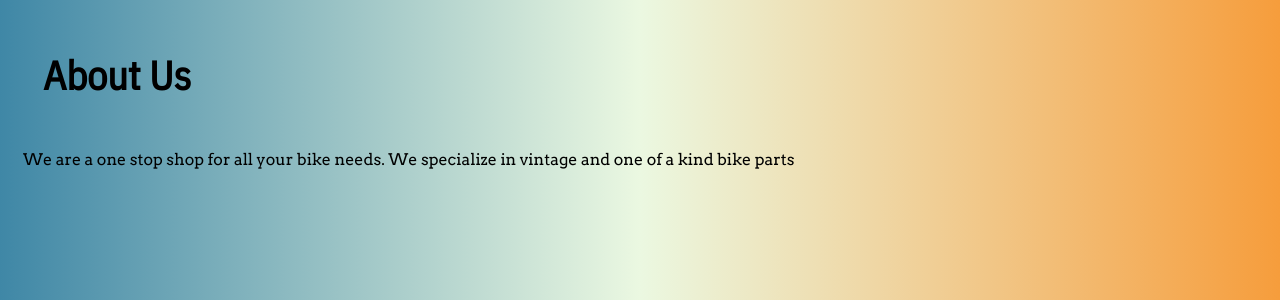
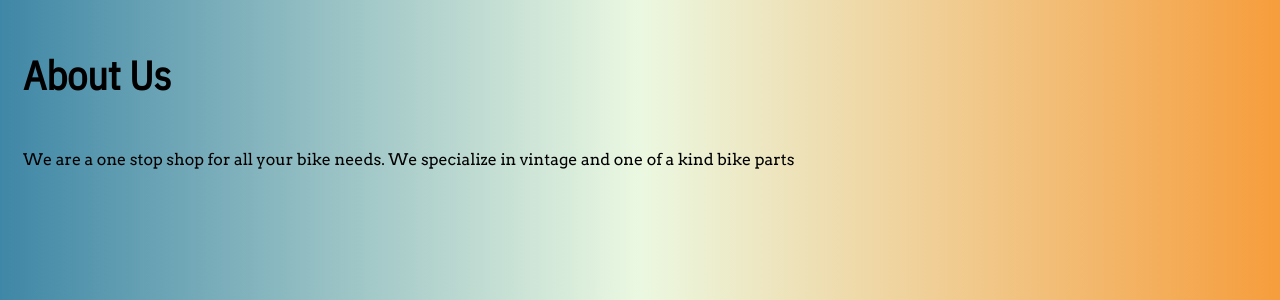
Before and after one commit to sumeetminhas/ACIT2911-Grp10, a Flask app: page /about in a window 1280 px wide. Shown: the part 207-507 px from the top of the page. Run offline with Flask 2, Linux system fonts and the light colour scheme.

Commit message:
Accepted change from doris

```diff
--- a/static/styles.css
+++ b/static/styles.css
@@ -29,14 +29,8 @@ button {
 }
 h2 {
     font-family: 'IBM Plex Sans Condensed', sans-serif;
-<<<<<<< HEAD
     color:#000000;
     font-size: 40px;
-=======
-    color:#FFFFFF;
-    font-size: 40px;
-    padding-left: 20px;
->>>>>>> c33f4911f8f127ee36c859389afe96e11dee0e8f
 }
 
 .about-section {
```
